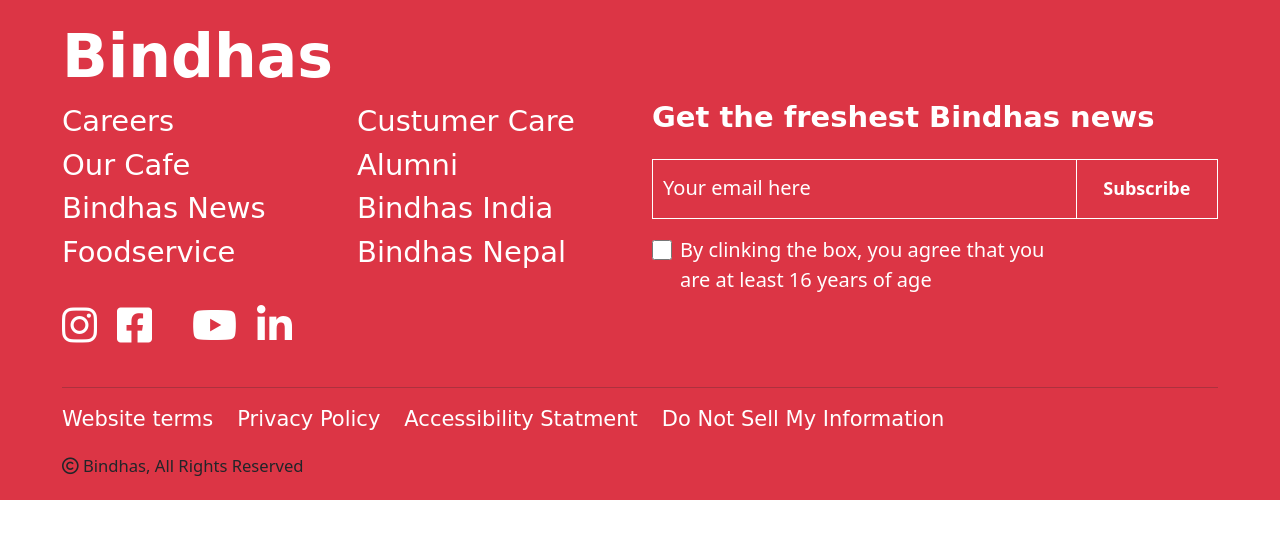
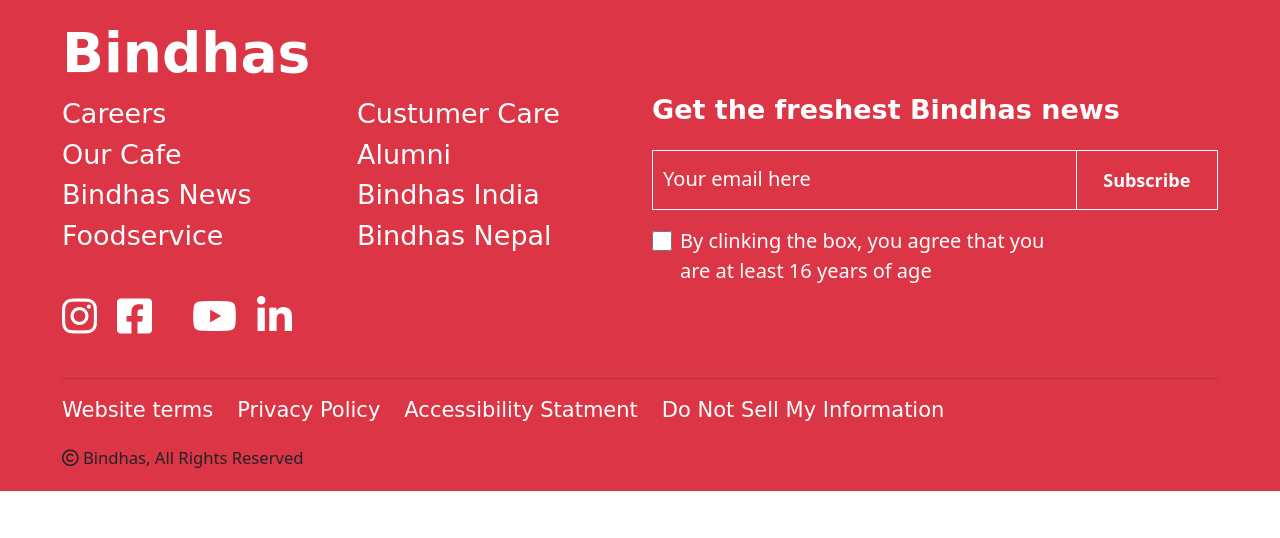
Before and after one commit to thehdman/Footer-7, a plain HTML site: page index.html in a window 1280 px wide. Drawn offline with nearby package versions, Linux system fonts and the light colour scheme; some icons are missing; a web font is replaced by a local one.

Commit message:
made changes on font-size

```diff
--- a/css/style.css
+++ b/css/style.css
@@ -16,15 +16,15 @@ a {
 }
 
 .footer-heading-title {
-    font-size: 60px;
+    font-size: 55px;
 }
 
 .footer-link-list{
-    font-size: 29px;
+    font-size: 27px;
 }
 
 .news-title {
-    font-size: 29px;
+    font-size: 27px;
 }
 .inp-email {
     border: 1px solid #fff;
```
